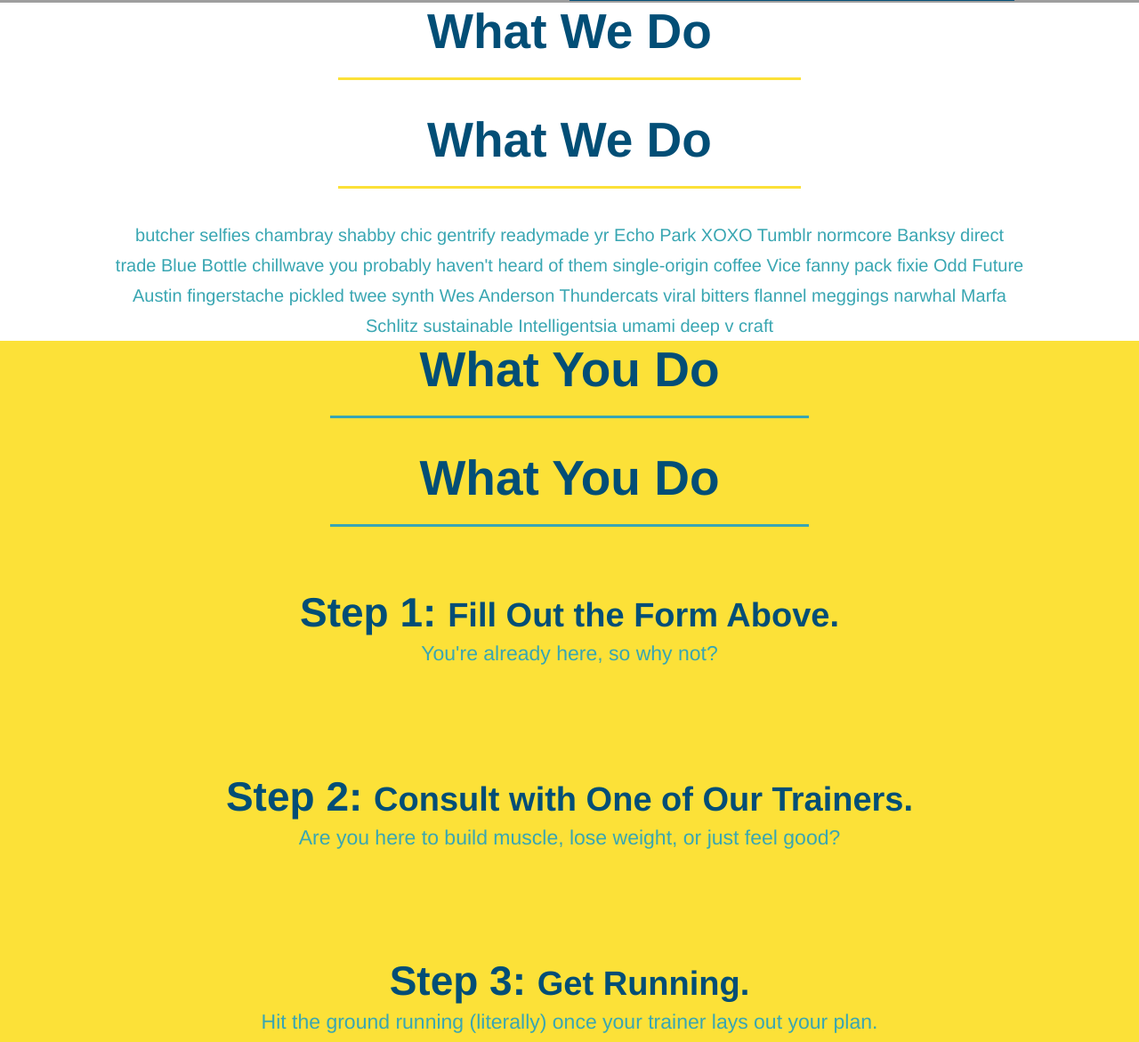
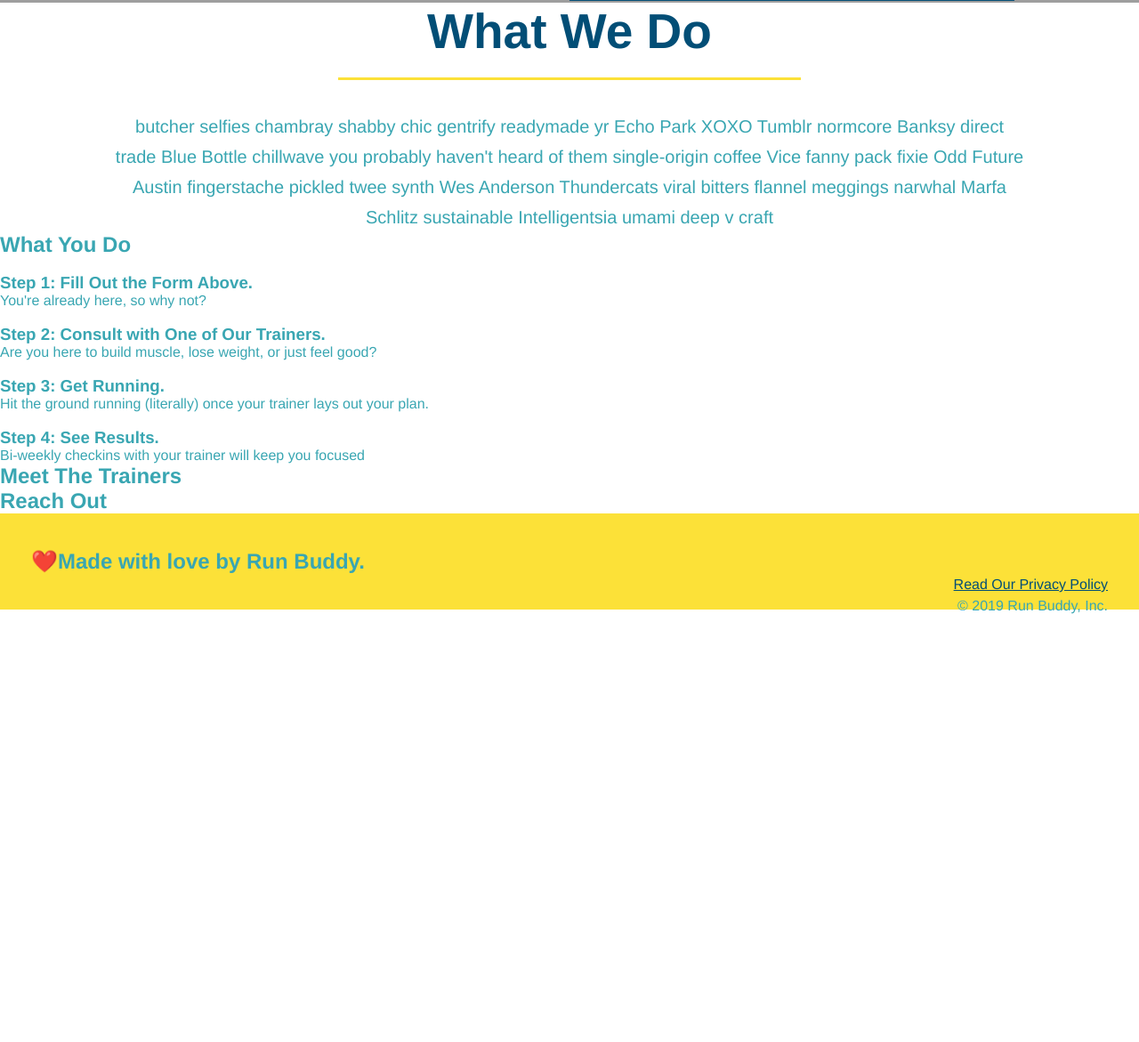
Before and after one commit to RaineaG/run-buddy, a plain HTML site: page index.html in a window 1280 px wide. Shown: the part 679-1850 px from the top of the page at 89% size. After the commit the page ends 1372 px from the top, so only its background shows below. Drawn offline with Linux system fonts and the light colour scheme; grey boxes are pictures that could not be loaded; files whose address does not match are found by name.

Commit message:
style what we do section

```diff
--- a/index.html
+++ b/index.html
@@ -72,13 +72,8 @@
   <section>
 </section>
 <!--"what we do" section -->
-<section id="what-we-do" class="intro">
-  <h2 class="section-title primary-border">What We Do</h2>
-</section>
-<section id="what-we-do" class="intro">
-<section id="what-we-do">
-</section>
 <section>
+  <section id="what-we-do" class="intro">
     <h2>What We Do</h2>
    <div>
     <p>
@@ -86,33 +81,27 @@
     </p>
     </section>
     <!-- "what you do" section -->
-    <section id="what-you-do" class="steps">
-      <h2 class="section-title secondary-border">What You Do</h2>
-      </section>
-    <section id="what-you-do" class="steps">
-    <section id="what-you-do">
-    </section>
 <section>
     <h2>What You Do</h2>
     <div>
        <!-- insert this img element -->
   <img src="file:///Users/raineag/Documents/assets/images/01-04-svgs/step-1.svg" alt="" />
-      <h3>Step 1: <span>Fill Out the Form Above.</span></h3>
+      <h3>Step 1: Fill Out the Form Above.</h3>
       <p>You're already here, so why not?</p>
     </div>
     <div>
       <img src="file:///Users/raineag/Documents/assets/images/01-04-svgs/step-2.svg" alt="" />
-      <h3>Step 2: <span> Consult with One of Our Trainers.</span></h3>
+      <h3>Step 2: Consult with One of Our Trainers.</h3>
       <p>Are you here to build muscle, lose weight, or just feel good?</p>
     </div>
     <div>
       <img src="file:///Users/raineag/Documents/assets/images/01-04-svgs/step-3.svg" alt="" />
-      <h3>Step 3: <span>Get Running.</span></h3>
+      <h3>Step 3: Get Running.</h3>
       <p>Hit the ground running (literally) once your trainer lays out your plan.</p>
     </div>
     <div>
       <img src="file:///Users/raineag/Documents/assets/images/01-04-svgs/step-4.svg" alt="" />
-      <h3>Step 4: <span>See Results.</span></h3>
+      <h3>Step 4: See Results.</h3>
       <p>Bi-weekly checkins with your trainer will keep you focused</p>
     </div>
   </section>
--- a/style.css
+++ b/style.css
@@ -140,62 +140,3 @@ header h1 {
     /* add this alongside your other declarations */
     margin: 0 auto;
   }
-  .steps {
-    text-align: center;
-    background: #fce138;
-  }
-  .steps h2 {
-    font-size: 55px;
-    color: #024e76;
-    margin-bottom: 35px;
-    padding: 0 100px 20px 100px;
-    border-bottom: 3px solid;
-    border-color: #39a6b2;
-  }
-  .section-title {
-    font-size: 55px;
-    color: #024e76;
-    margin-bottom: 35px;
-    padding: 0 100px 20px 100px;
-    display: inline-block;
-    border-bottom: 3px solid;
-  }
-
-  .primary-border {
-    border-color: #fce138;
-  }
-
-  .secondary-border {
-    border-color: #39a6b2;
-  }
-  /* remove this entire CSS rule */
-  .intro h2 {
-
-}
-
-  /* and this one */
-.steps h2 {
-
-}
-.steps div {
-    margin-bottom: 80px;
-  }
-
-  .steps img {
-    width: 15%;
-    margin: 10px 0;
-  }
-
-  .steps h3 {
-    color: #024e76;
-    font-size: 46px;
-    margin-top: 10px;
-  }
-
-  .steps p {
-    color: #39a6b2;
-    font-size: 23px;
-  }
-  .steps span {
-    font-size: 38px;
-  }
```
